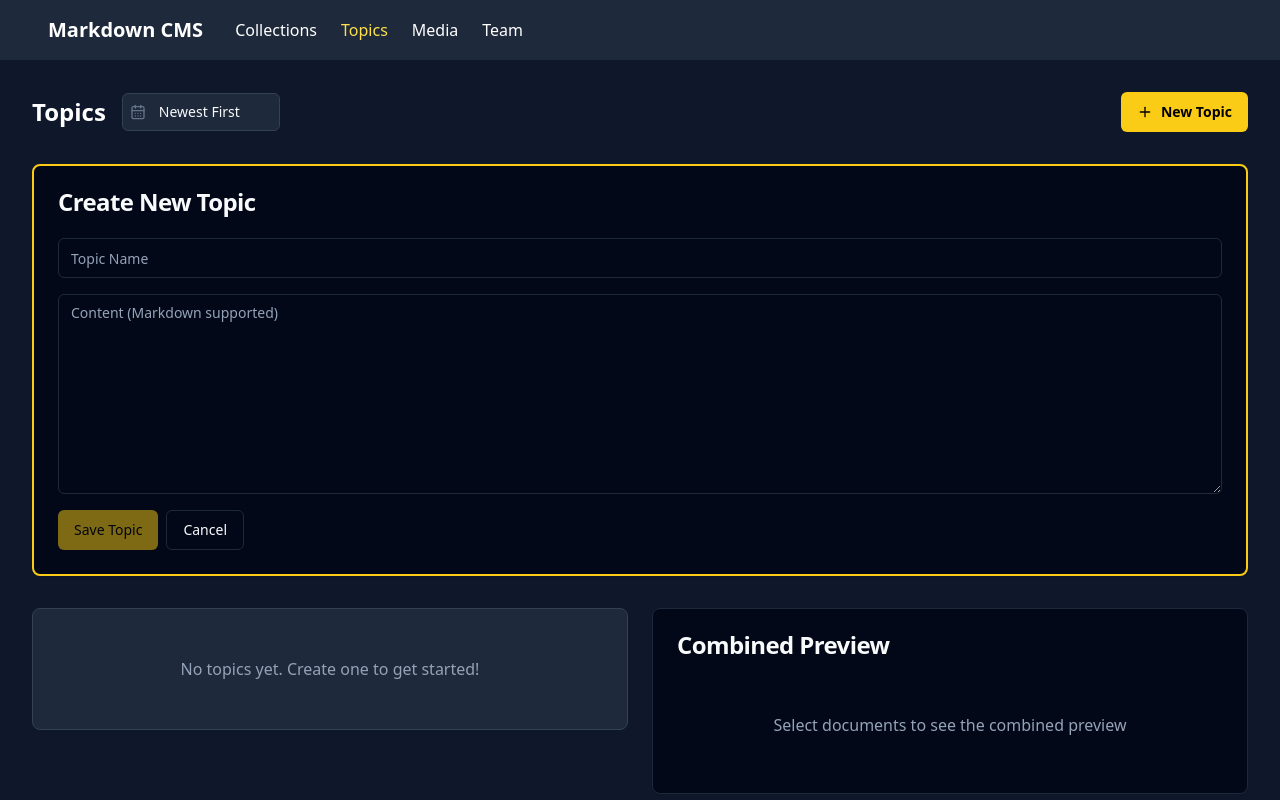
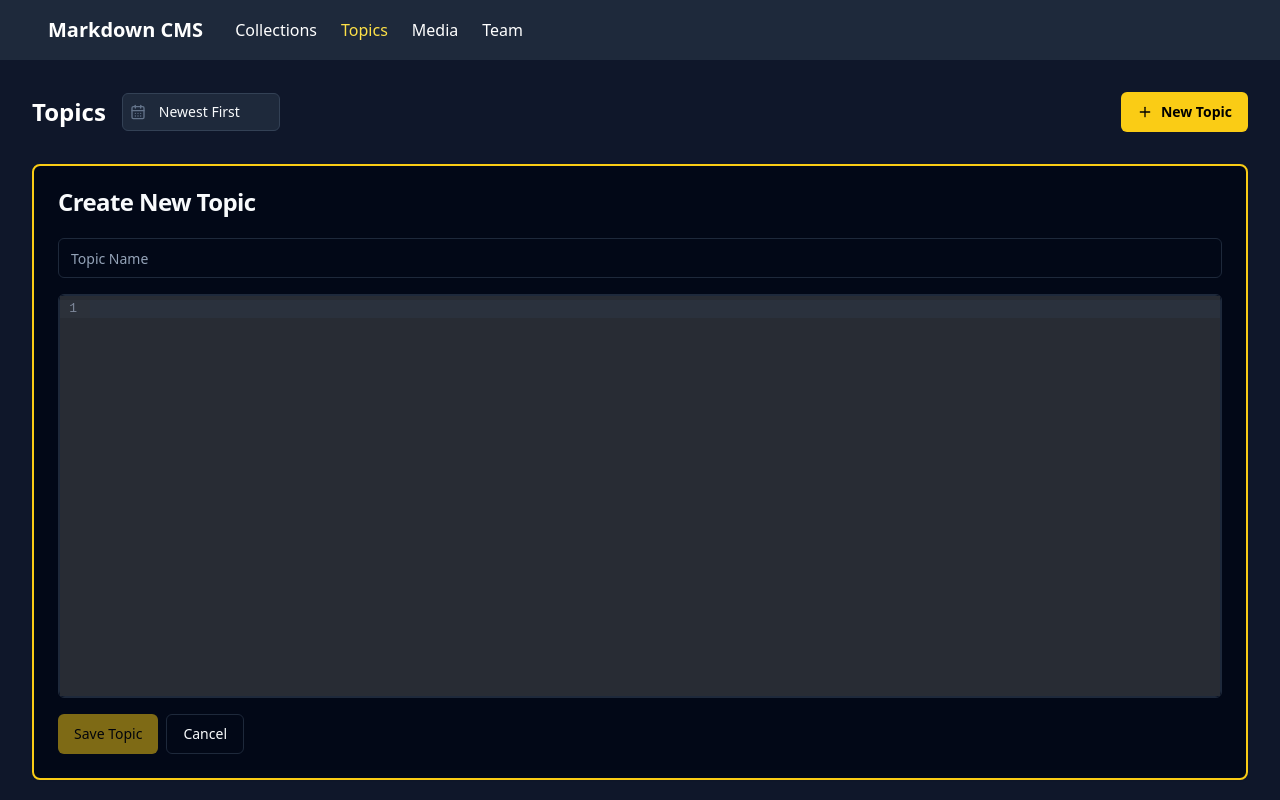
Before and after one commit to ddri/bebop, a Next.js app: page / in a window 1280 px wide. Both pictures are taken after a click on the button "New Topic". Shown: the top 800 px of the page. Built offline with nearby package versions, Linux system fonts and the light colour scheme.

Commit message:
Add CoreMirror as primary text editor

```diff
--- a/package.json
+++ b/package.json
@@ -9,7 +9,10 @@
     "lint": "next lint"
   },
   "dependencies": {
+    "@codemirror/lang-markdown": "^6.3.2",
+    "@codemirror/theme-one-dark": "^6.1.2",
     "@radix-ui/react-slot": "^1.1.1",
+    "@uiw/react-codemirror": "^4.23.7",
     "class-variance-authority": "^0.7.1",
     "clsx": "^2.1.1",
     "lucide-react": "^0.471.1",
--- a/src/components/MarkdownCMS.tsx
+++ b/src/components/MarkdownCMS.tsx
@@ -6,6 +6,9 @@ import { Card, CardHeader, CardTitle, CardContent } from '@/components/ui/card';
 import { Button } from '@/components/ui/button';
 import { Textarea } from '@/components/ui/textarea';
 import { Input } from '@/components/ui/input';
+import CodeMirror from '@uiw/react-codemirror';
+import { markdown } from '@codemirror/lang-markdown';
+import { oneDark } from '@codemirror/theme-one-dark';
 import {
   Plus,
   Trash2,
@@ -246,14 +249,18 @@ export default function MarkdownCMS() {
                     className="mb-2"
                   />
                 </div>
-                <div>
-                  <Textarea
-                    placeholder="Content (Markdown supported)"
-                    value={editingDoc.content}
-                    onChange={(e) => setEditingDoc({...editingDoc, content: e.target.value})}
-                    className="min-h-[200px] mb-2"
+
+                <div className="border rounded-md">
+                  <CodeMirror
+                    value={newDocContent} // or editingDoc.content for edit form
+                    height="400px"
+                    extensions={[markdown()]}
+                    theme={theme === 'dark' ? oneDark : undefined}
+                    onChange={(value) => setNewDocContent(value)} // or (value) => setEditingDoc({...editingDoc, content: value})
+                    className="border rounded-md"
                   />
                 </div>
+
                 <div className="flex gap-2">
                   <Button
                     onClick={saveEditedDocument}
@@ -290,14 +297,18 @@ export default function MarkdownCMS() {
                     className="mb-2"
                   />
                 </div>
-                <div>
-                  <Textarea
-                    placeholder="Content (Markdown supported)"
-                    value={newDocContent}
-                    onChange={(e) => setNewDocContent(e.target.value)}
-                    className="min-h-[200px] mb-2"
+
+                <div className="border rounded-md">
+                  <CodeMirror
+                    value={newDocContent} // or editingDoc.content for edit form
+                    height="400px"
+                    extensions={[markdown()]}
+                    theme={theme === 'dark' ? oneDark : undefined}
+                    onChange={(value) => setNewDocContent(value)} // or (value) => setEditingDoc({...editingDoc, content: value})
+                    className="border rounded-md"
                   />
                 </div>
+
                 <div className="flex gap-2">
                   <Button
                     onClick={saveDocument}
```
Also changed, not shown: 1 other file (tests, documents, lock files or other folders).
